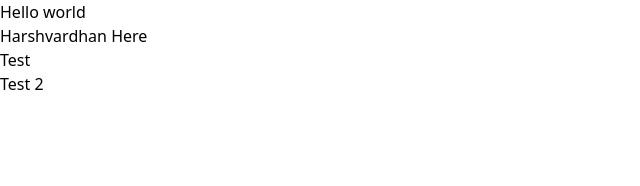
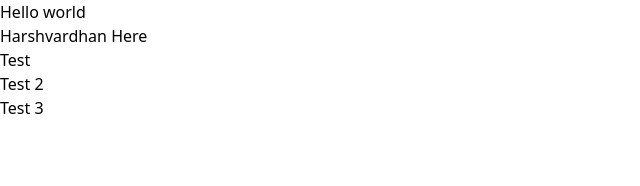
Before and after one commit to Ayush-Sharma-2023/sapp, a Next.js app: page / in a window 1280 px wide. Shown: the top 186 px of the page, without its empty margins (0-640 px from the left). Built offline with nearby package versions, Linux system fonts and the light colour scheme.

Commit message:
Initial commit

```diff
--- a/app/page.tsx
+++ b/app/page.tsx
@@ -6,6 +6,7 @@ export default function Home() {
  <h1> Harshvardhan Here</h1>
  <h1>Test</h1>
  <h1>Test 2</h1>
+  <h1>Test 3</h1>
 
 
     {/* /*
```
